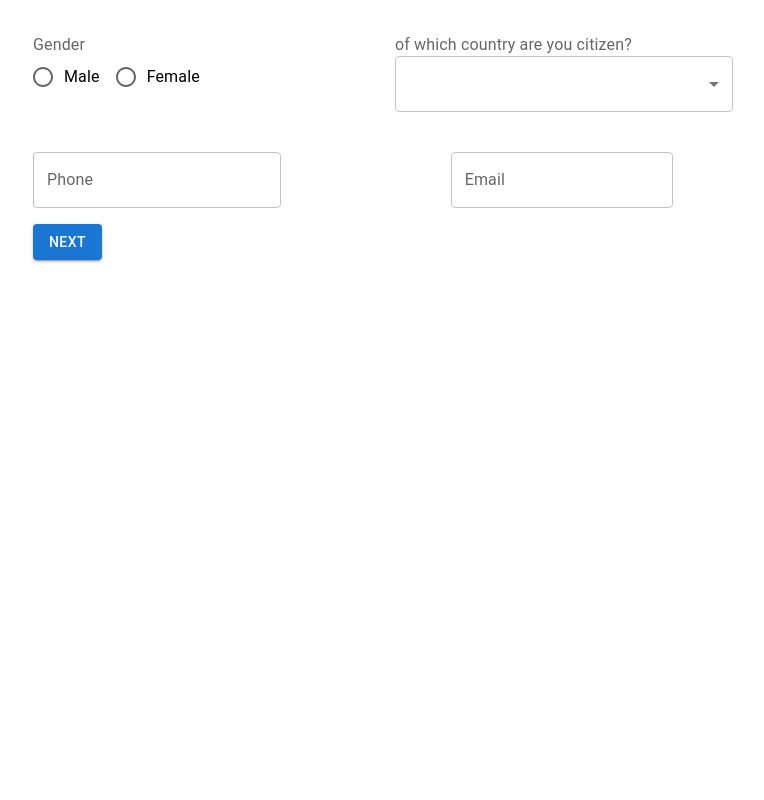
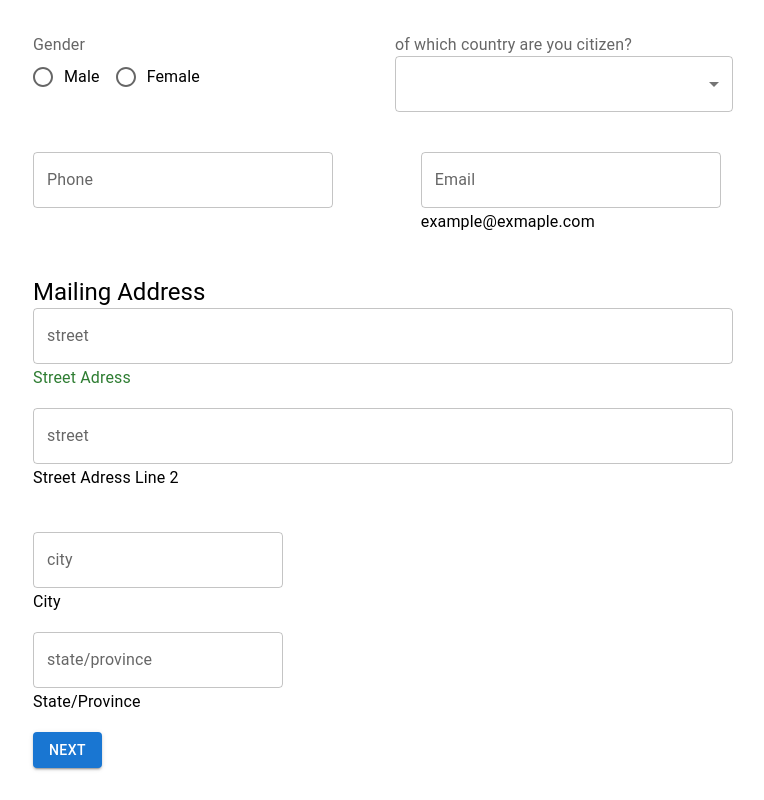
Before and after one commit to saidazimov720/react-17, a React (Create React App) app: page / in a window 1280 px wide. Shown: the part 310-1110 px from the top of the page, without its empty margins (257-1021 px from the left). Before the commit the page ends 800 px from the top, so only its background shows below. Built offline with nearby package versions, Linux system fonts and the light colour scheme.

Commit message:
add the new containers

```diff
--- a/src/components/Form.tsx
+++ b/src/components/Form.tsx
@@ -44,7 +44,7 @@ const AdmissionForm: React.FC<AdmissionProps> = ({ onSubmit }) => {
                     <Grid item xs={12} sm={4}>
                         <FormControl fullWidth>
                             <InputLabel>Please select the month</InputLabel>
-                            <Select     {...register('birthMonth')}>
+                            <Select  label="Please select the month"   {...register('birthMonth')}>
                                 <MenuItem value="">Please select the month</MenuItem>
                                 {Array.from({ length: 12 }, (_, i) => (
                                     <MenuItem key={i} value={i + 1}>
@@ -57,7 +57,7 @@ const AdmissionForm: React.FC<AdmissionProps> = ({ onSubmit }) => {
                     <Grid item xs={12} sm={4}>
                         <FormControl fullWidth>
                             <InputLabel>Please select a day</InputLabel>
-                            <Select {...register('birthDay')}>
+                            <Select label="Please select a day" {...register('birthDay')}>
                                 <MenuItem value="">Please select a day</MenuItem>
                                 {Array.from({length: 31}, (_, i) =>(
                                     <MenuItem key={i + 1} value={i + 1}>
@@ -70,7 +70,7 @@ const AdmissionForm: React.FC<AdmissionProps> = ({ onSubmit }) => {
                     <Grid item xs={12} sm={4}>
                     <FormControl fullWidth>
                         <InputLabel>Please select a year</InputLabel>
-                        <Select {...register('birthYear')}>
+                        <Select label="Please select a year" {...register('birthYear')}>
                             <MenuItem value="">Please select a year</MenuItem>
                             {Array.from({length: 100}, (_, i) =>(
                                 <MenuItem key={i} value={2023 - i}>
@@ -97,7 +97,7 @@ const AdmissionForm: React.FC<AdmissionProps> = ({ onSubmit }) => {
                     <FormControl fullWidth>
                         <FormLabel component="legend">of which country are you citizen?</FormLabel>
                         <Select {...register('citizenship')}>
-                            <MenuItem value="">Please select</MenuItem>
+                            <MenuItem value="">Japan</MenuItem>
                             <MenuItem value="USA">USA</MenuItem>
                             <MenuItem value="Canada">Canada</MenuItem>
                             <MenuItem value="Russia">Russia</MenuItem>
@@ -108,14 +108,37 @@ const AdmissionForm: React.FC<AdmissionProps> = ({ onSubmit }) => {
                 </Grid>
 
                <Grid container spacing={2}  alignContent={"center"} mt={3}>
-               <Grid item xs={12} sm={7}>
-                    <TextField label="Phone" {...register('phone')}/>
+               <Grid item xs={12} sm={6.5}>
+                    <TextField sx={{width: '300px'}} label="Phone" {...register('phone')}/>
                 </Grid>
                 <Grid item xs={12} sm={4}>
-                    <TextField label="Email" {...register('email')}/>
+                    <TextField sx={{width: '300px'}} label="Email" {...register('email')}/>
+                    <Typography variant="subtitle1">example@exmaple.com</Typography>
                 </Grid>
                 </Grid>
 
+                <Grid container spacing={2} mt={3}>
+                    <Grid item xs={12}>
+                    <Typography variant="h5">Mailing Address</Typography>
+                    <TextField sx={{width: '700px'}} label="street" {...register('street')}/>
+                    <Typography variant="subtitle1" color="success">Street Adress</Typography>
+                    </Grid>
+                    <Grid item xs={12}>
+                    <TextField sx={{width: '700px'}} label="street" {...register('street')}/>
+                    <Typography variant="subtitle1">Street Adress Line 2</Typography>
+                    </Grid>
+                </Grid>
+
+                <Grid container spacing={2} mt={3}>
+                    <Grid item xs={12}>
+                        <TextField sx={{width: '250px'}} label="city" {...register('city')} />
+                        <Typography variant="subtitle1">City</Typography>
+                    </Grid>
+                    <Grid item xs={1}>
+                        <TextField  sx={{width: '250px'}} label="state/province" {...register('state/province')} />
+                        <Typography variant="subtitle1">State/Province</Typography>
+                    </Grid>
+                </Grid>
 
 
                 <Grid item xs={12} mt={2}>
```
